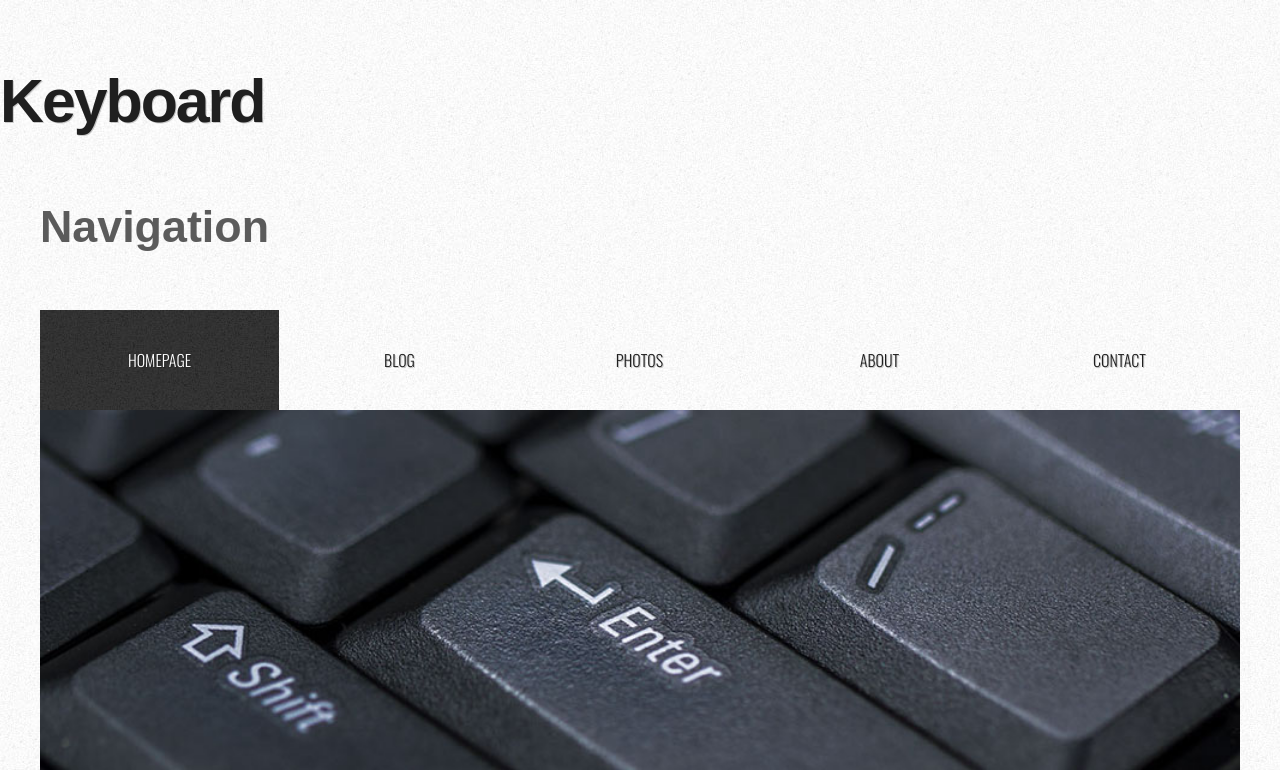
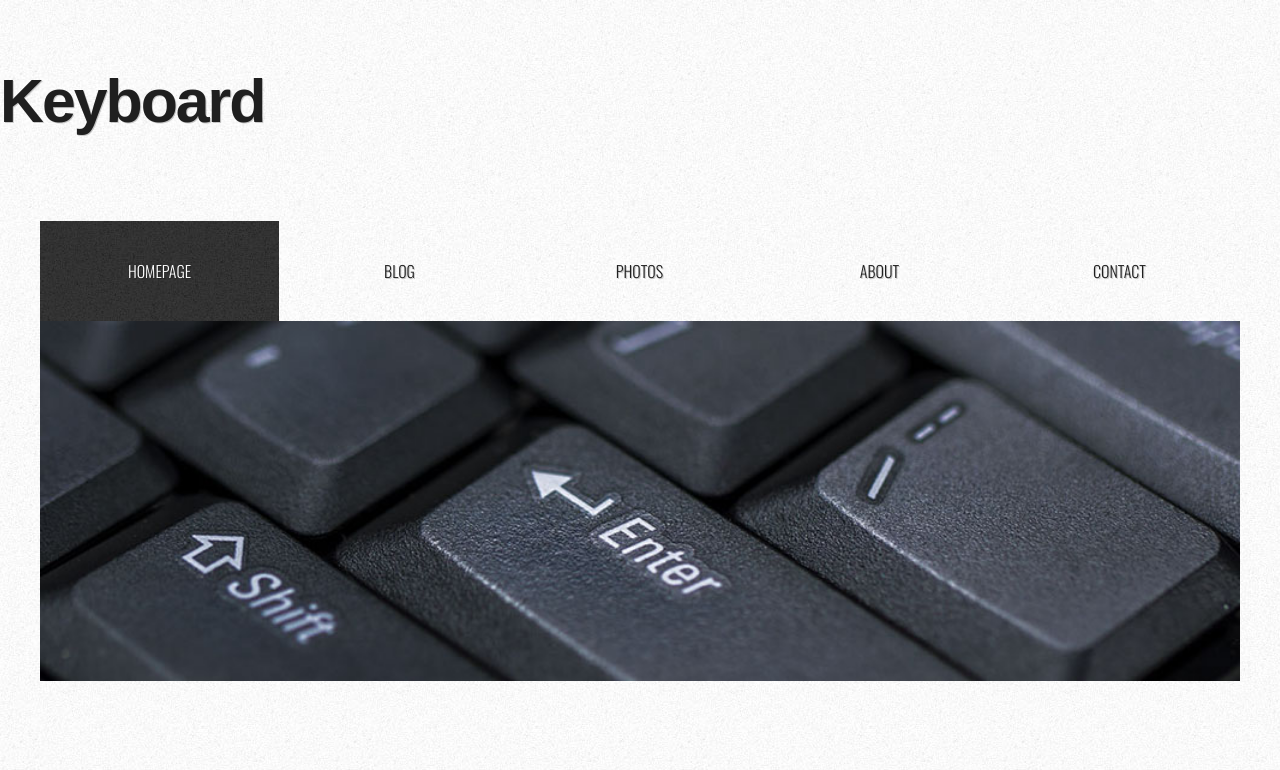
Before and after one commit to epuigsant/project_transformation_puig_elsie, a plain HTML site: page index.html in a window 1280 px wide. Shown: the top 770 px of the page. Drawn offline with nearby package versions, Linux system fonts and the light colour scheme.

Commit message:
visually hide headings that are only for screen readers

```diff
--- a/css/main.css
+++ b/css/main.css
@@ -362,3 +362,14 @@ a {
 .list-style1 a {
     color: #7F7F7F;
 }
+
+.visuallyhidden {
+    border: 0;
+    clip: rect(0 0 0 0);
+    height: 1px;
+    margin: -1px;
+    overflow: hidden;
+    padding: 0;
+    position: absolute;
+    width: 1px;
+}
--- a/index.html
+++ b/index.html
@@ -16,7 +16,7 @@
                 <h1><a href="#">Keyboard </a></h1>
             </div>
             <nav id="menu" class="site-container">
-                <h2>Navigation</h2>
+                <h2 class="visuallyhidden">Navigation</h2>
                 <ul>
                     <li class="current_page_item"><a href="#">Homepage</a></li><li>
                     <a href="#">Blog</a></li><li>
@@ -37,7 +37,7 @@
     <div id="page" class="site-container group">
         <main id="content">
             <section>
-            <h2>Blogs</h2>
+            <h2 class="visuallyhidden">Blogs</h2>
             <article class="post">
                 <h3 class="title"><a href="#">Welcome to Keyboard </a></h3>
                 <p class="meta group">
@@ -85,7 +85,7 @@
         </main>
         <!-- end #content -->
         <aside id="sidebar">
-            <h2>Sidebar</h2>
+            <h2 class="visuallyhidden">Sidebar</h2>
                 <section>
                     <h3>Categories</h3>
                     <ul>
```
